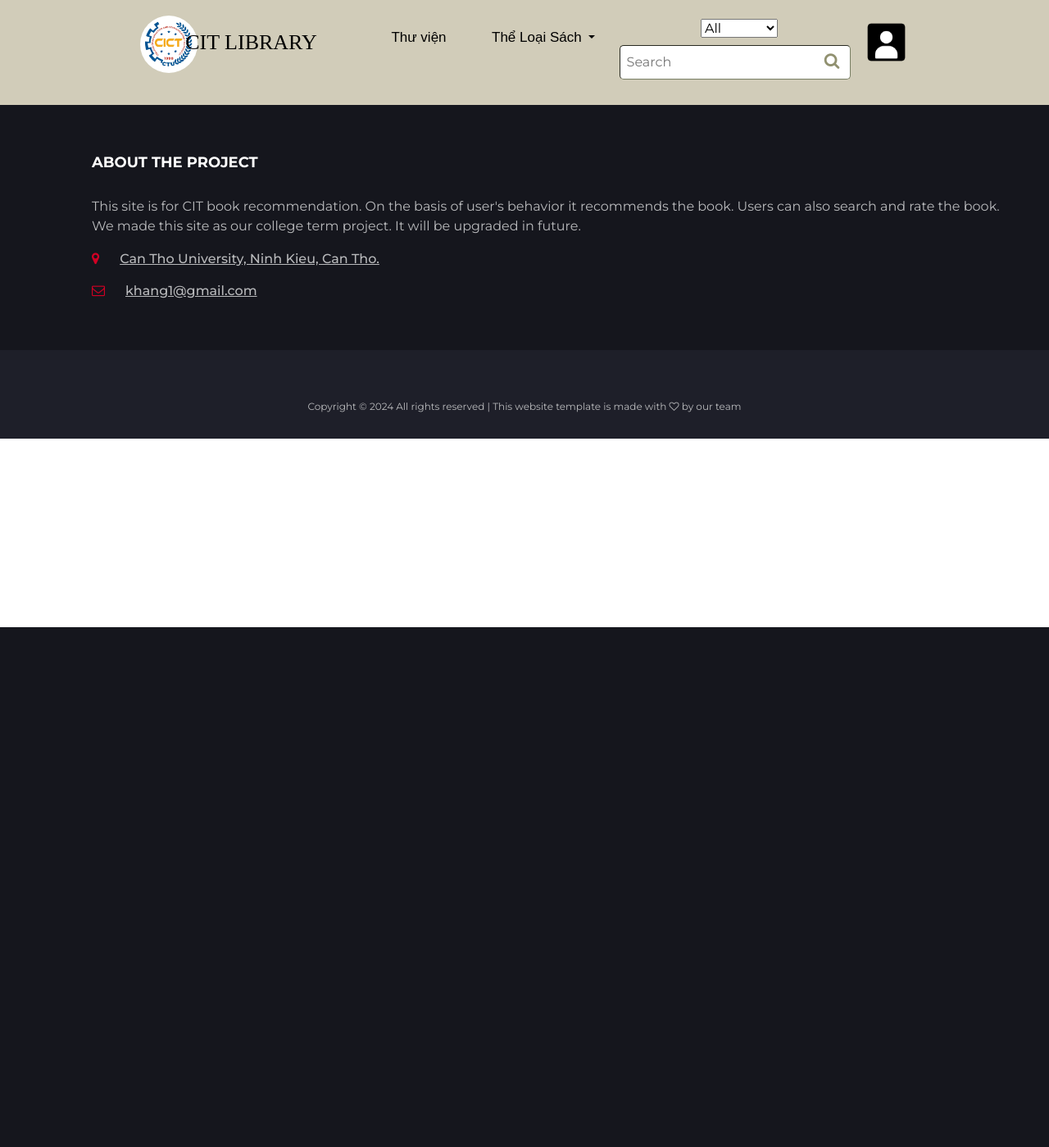
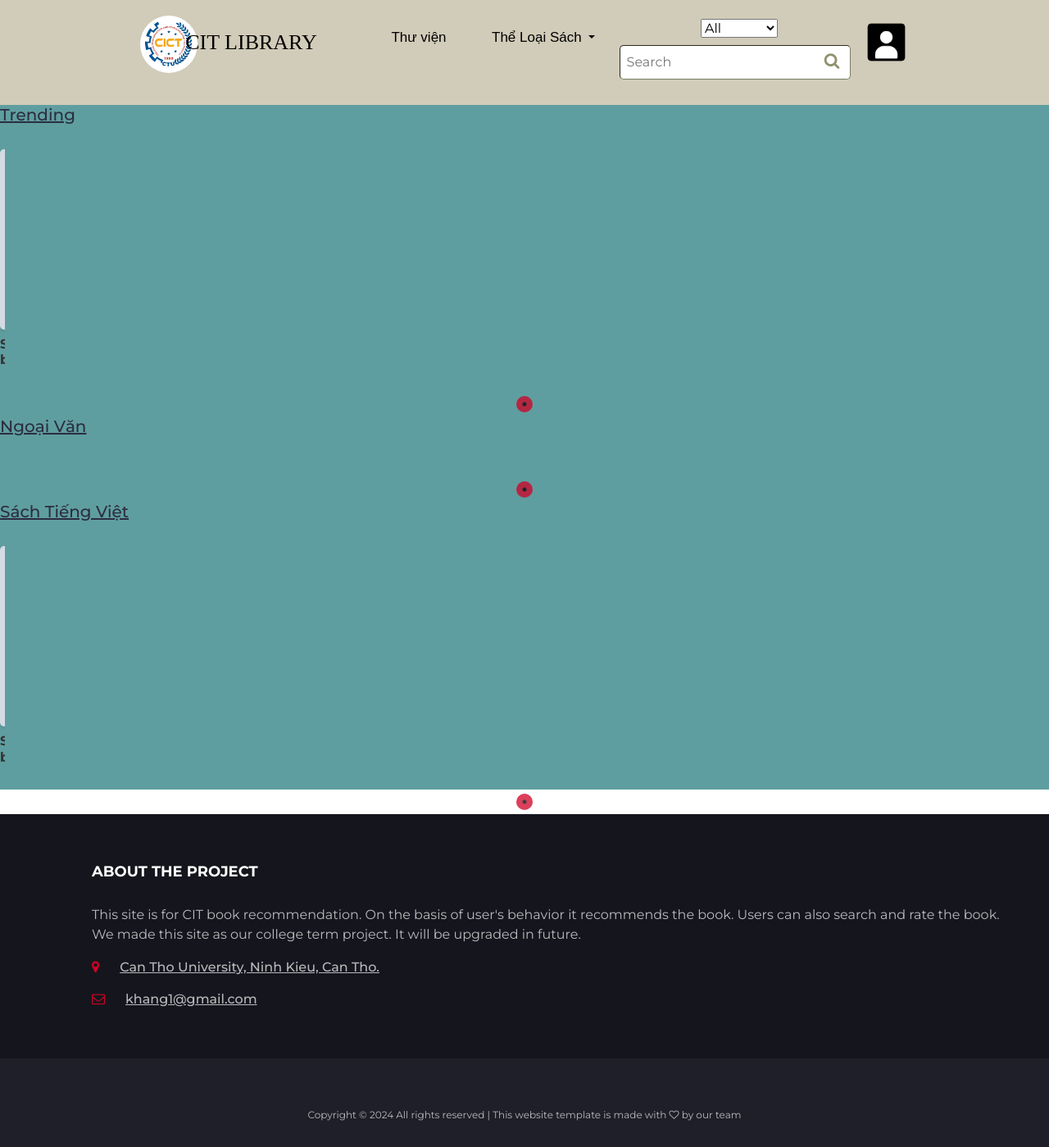
Before and after one commit to ThuanTheSecond/cit_book-web, a Django app: page / in a window 1280 px wide. Shown: the part 35-1434 px from the top of the page at 82% size. Before the commit the page ends 800 px from the top, so only its background shows below. Run offline with Django 5.2, Linux system fonts and the light colour scheme; tables that the repository leaves empty hold one stand-in row (values such as "Sample post"); grey boxes marked "Sample" are stand-in pictures; some libraries are stand-ins or nearby versions.

Commit message:
add custom slick css and js

```diff
--- a/book_cit_web/home/views.py
+++ b/book_cit_web/home/views.py
@@ -60,7 +60,6 @@ def searchPost(request):
                     for word in keywords
                     ))
             books = Book.objects.filter(query)
-            print(books.query)
         elif search_type == 'absolute':
             books = Book.objects.filter(
                 Q(book_title__unaccent__icontains=query) |
@@ -162,9 +161,10 @@ def searchSlug(request):
 # Các view để trả về trang HTML theo url.
 def index(request):
     bookList = {}
-    bookList['popular'] = Book.objects.order_by('book_view')[0:10]
-    bookList['topVn'] = Book.objects.filter(book_lang = 'Vietnamese').order_by('book_view')[0:10]
-    bookList['topFL'] = Book.objects.filter(book_lang = 'Foreign').order_by('book_view')[0:10]
+    books_query = Book.objects.order_by('book_view')
+    bookList['popular'] = books_query[:10]
+    bookList['topVn'] = books_query.filter(book_lang = 'Vietnamese')[0:10]
+    bookList['topFl'] = books_query.filter(book_lang = 'Foreign')[0:10]
     context = {
         'bookList' : bookList,
     }
@@ -212,8 +212,6 @@ def search(request, search_type, query):
                     for word in keywords
                     ))
             books = Book.objects.filter(query)
-            print(books.query)
-
         elif search_type == 'absolute':
             books = Book.objects.filter(
                 Q(book_title__unaccent__icontains=query) |
@@ -249,9 +247,10 @@ def categoryFilter(request,id):
 
 def test(request):
     bookList = {}
-    bookList['popular'] = Book.objects.order_by('book_view')[0:10]
-    bookList['topVn'] = Book.objects.filter(book_lang = 'Vietnamese').order_by('book_view')[0:10]
-    bookList['topFL'] = Book.objects.filter(book_lang = 'Foreign').order_by('book_view')[0:10]
+    books_query = Book.objects.order_by('book_view')
+    bookList['popular'] = books_query[:10]
+    bookList['topVn'] = books_query.filter(book_lang = 'Vietnamese')[0:10]
+    bookList['topFL'] = books_query.filter(book_lang = 'Foreign')[0:10]
     books = Book.objects.order_by('book_view')[0:10]
     context = {
         'bookList' : bookList,
--- /dev/null
+++ b/book_cit_web/static/Css/customSlick.css
@@ -0,0 +1,49 @@
+.book-slider img {
+    width: 150px;
+    height: 220px;
+    object-fit: cover;
+    border-radius: 5px;
+    box-shadow: 0 2px 5px rgba(0,0,0,0.1);
+}
+
+.book-slider {
+    padding: 20px 0;
+}
+
+.book-item {
+    text-align: center;
+}
+
+.book-image {
+    width: 150px;
+    height: 220px;
+    background-size: cover;
+    background-position: center;
+    border-radius: 5px;
+    box-shadow: 0 2px 5px rgba(0,0,0,0.1);
+    margin: 0 auto;
+    transition: transform 0.3s ease, box-shadow 0.3s ease;
+}
+.book-image:hover {
+    transform: scale(1.05);
+    box-shadow: 0 4px 10px rgba(0,0,0,0.2);
+    transition: transform 0.3s ease, box-shadow 0.3s ease;
+}
+.book-slider {
+    display: flex;
+    gap: 20px;
+    padding: 20px 0;
+}
+
+.book-item {
+    display: flex;
+    flex-direction: column;
+    align-items: center;
+    text-align: center;
+}
+
+.book-item h5 {
+    margin-top: 10px;
+    font-size: 1rem;
+    color: #333;
+}
--- /dev/null
+++ b/book_cit_web/static/Js/customSlick.js
@@ -0,0 +1,35 @@
+$(document).ready(function(){
+    $('.book-slider').slick({
+        slidesToShow: 5,
+        slidesToScroll: 1,
+        autoplay: true,
+        autoplaySpeed: 2000,
+        dots: true,
+        arrows: true,
+        responsive: [
+            {
+                breakpoint: 1024,
+                settings: {
+                    slidesToShow: 3,
+                    slidesToScroll: 1,
+                    infinite: true,
+                    dots: true
+                }
+            },
+            {
+                breakpoint: 600,
+                settings: {
+                    slidesToShow: 2,
+                    slidesToScroll: 1
+                }
+            },
+            {
+                breakpoint: 480,
+                settings: {
+                    slidesToShow: 1,
+                    slidesToScroll: 1
+                }
+            }
+        ]
+    });
+});
--- a/book_cit_web/templates/index.html
+++ b/book_cit_web/templates/index.html
@@ -1,16 +1,56 @@
 {% extends "base.html" %}
 {% load static %}
 {% load widget_tweaks %}
+{% load filters %}
+
+
+{% block pack %}
+  <link rel="stylesheet" type="text/css" href="https://cdn.jsdelivr.net/npm/slick-carousel/slick/slick.css"/>
+  <link rel="stylesheet" type="text/css" href="https://cdn.jsdelivr.net/npm/slick-carousel/slick/slick-theme.css"/>
+  <script type="text/javascript" src="https://code.jquery.com/jquery-3.6.0.min.js"></script>
+  <script type="text/javascript" src="https://cdn.jsdelivr.net/npm/slick-carousel/slick/slick.min.js"></script>
+  <link rel="stylesheet" href="{% static 'Css/customSlick.css' %}">
+{% endblock pack %}
+
 
 
 {% block content %}
-    <!-- /TOP HEADER -->
-    </header>
-	</header>
-
-{% endblock %}
+<div class="test-body">
+  <div class="content-body">
+    {% comment %} book-slider la phan se slide {% endcomment %}
+    {% comment %} Chinh sua tren file customSlick.css và customSlick.js {% endcomment %}
+    <h5><a href="#">Trending</a></h5>
+    <div class="book-slider">
+      {% for book in bookList.popular %}
+      <div class="book-item">
+          <a href="/book/detail/id={{ book.book_id|subtract:3000 }}"><img class="book-image" src="{{ book.bookImage.url }}" alt="{{ book.book_title }}"></a>
+          <h5 class="mt-2">{{ book.book_title }}</h5>
+      </div>
+      {% endfor %}
+    </div>
+    <h5><a href="#">Ngoại Văn</a></h5>
+    <div class="book-slider">
+      {% for book in bookList.topFl %}
+      <div class="book-item">
+          <a href="/book/detail/id={{ book.book_id|subtract:3000 }}"><img class="book-image" src="{{ book.bookImage.url }}" alt="{{ book.book_title }}"></a>
+          <h5 class="mt-2">{{ book.book_title }}</h5>
+      </div>
+      {% endfor %}
+    </div>
+    <h5><a href="#">Sách Tiếng Việt</a></h5>
+    <div class="book-slider">
+      {% for book in bookList.topVn %}
+      <div class="book-item">
+          <a href="/book/detail/id={{ book.book_id|subtract:3000 }}"><img class="book-image" src="{{ book.bookImage.url }}" alt="{{ book.book_title }}"></a>
+          <h5 class="mt-2">{{ book.book_title }}</h5>
+      </div>
+      {% endfor %}
+    </div>
+  </div>
+</div>
+{% endblock content %}
 
 {% block scripts %}
-	{% comment %} Them vao thu vien HTMX Để chạy ajax {% endcomment %}
+  <script src="{% static 'Js/customSlick.js' %}"></script>
   <script src="https://unpkg.com/htmx.org@2.0.2/dist/htmx.js" integrity="sha384-yZq+5izaUBKcRgFbxgkRYwpHhHHCpp5nseXp0MEQ1A4MTWVMnqkmcuFez8x5qfxr" crossorigin="anonymous"></script>
 {% endblock %}
```
Also changed, not shown: book_cit_web/templates/test.html (+4 -92 lines), book_cit_web/static/Css/slick.css (line endings or trailing spaces), book_cit_web/templates/base.html (line endings or trailing spaces).
